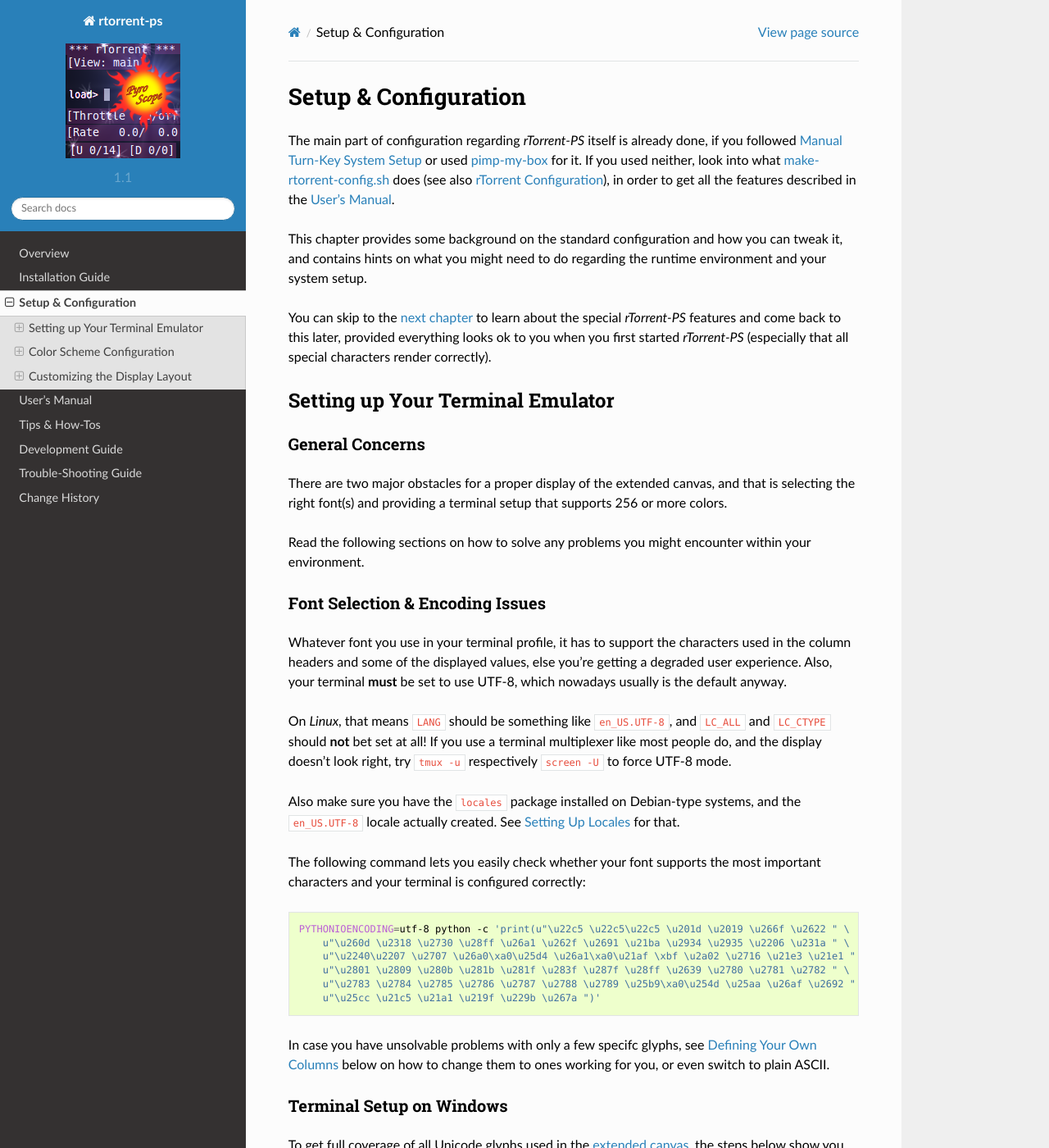
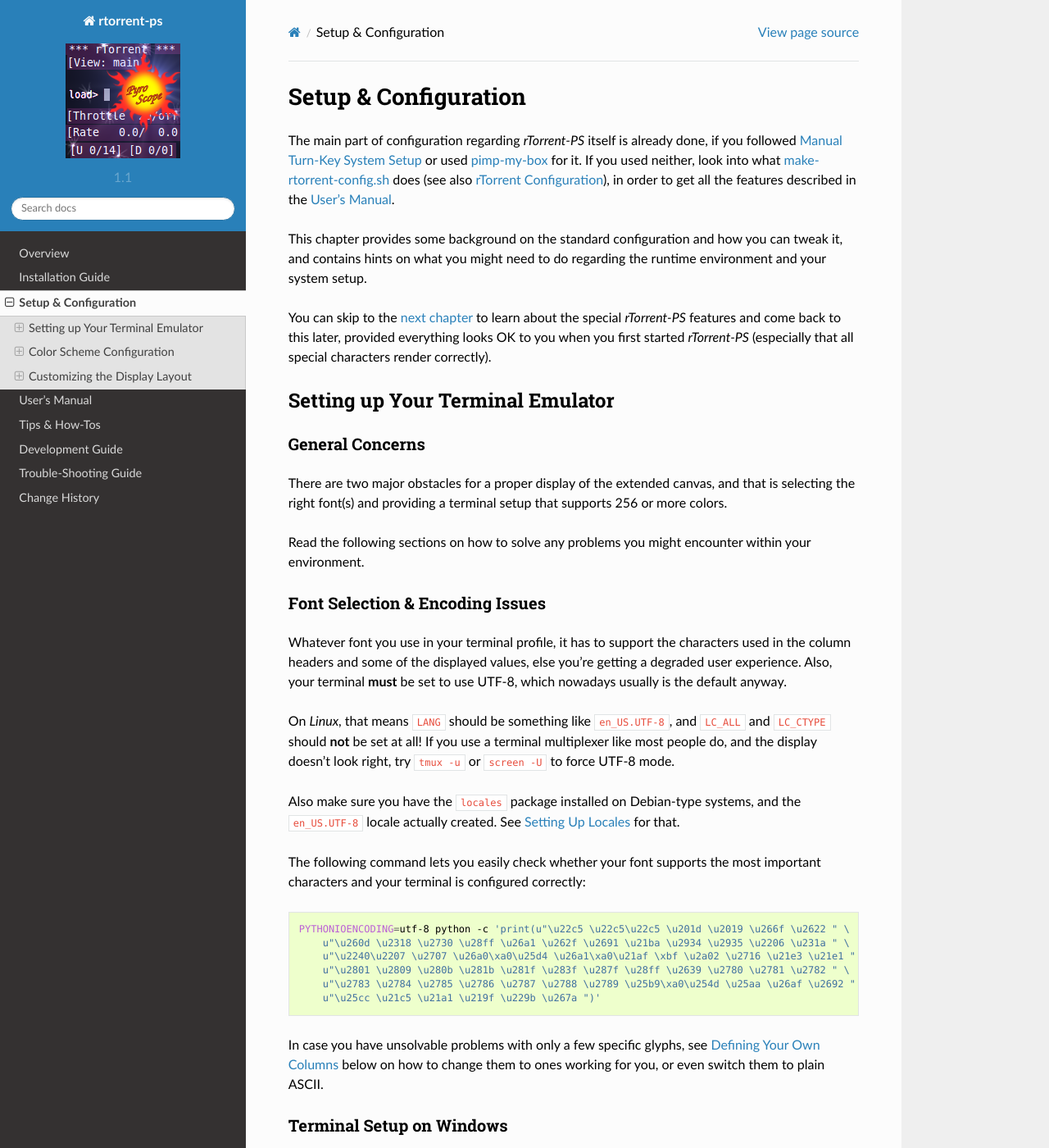
Before and after one commit to pyroscope/rtorrent-ps, a Sphinx documentation site: the page built from docs/setup.rst, in a window 1280 px wide and 1400 px high. Shown: the whole window at 82% size. Built offline with Sphinx 7.4.7 and the Read the Docs theme 2.0.0, drawn with Linux system fonts in a browser that asks for light colours; some of the changed text lies outside the part shown.

Commit message:
Minor doc fixes (#95)

```diff
--- a/docs/manual.rst
+++ b/docs/manual.rst
@@ -75,7 +75,7 @@
     of downloads / seeders / leechers is not totally outdated.
     The ``&`` key can be used to manually scrape the item in focus.
 #.  A watchdog for the ``pyrotorque`` daemon process (checks every 5 minutes,
-    and starts it when missing *if* the `~/.pyroscope/run/pyrotorque` file exists).
+    and starts it when not running *if* the `~/.pyroscope/run/pyrotorque` file exists).
 
 With regards to using the ‘right’ configuration to get the above, you need
 the ``*.rc.default`` files in the ``~/.pyroscope/rtorrent.d`` directory
@@ -183,7 +183,7 @@
     or else the value of the ``displayname`` custom field when set on an item
 Tracker
     Domain of the first HTTP tracker with seeds or leeches,
-    or else the first one altogether – note that your can define nicer
+    or else the first one altogether – note that you can define nicer
     aliases using the `trackers.alias.set_key`_ command in your configuration
 
 For the various time displays to work, you need
--- a/docs/setup.rst
+++ b/docs/setup.rst
@@ -12,7 +12,7 @@
 
 You can skip to the :doc:`next chapter <manual>` to learn about
 the special `rTorrent-PS` features and come back to this later,
-provided everything looks ok to you when you first started `rTorrent-PS`
+provided everything looks OK to you when you first started `rTorrent-PS`
 (especially that all special characters render correctly).
 
 .. _pimp-my-box: https://github.com/pyroscope/pimp-my-box
@@ -43,9 +43,9 @@
 Also, your terminal **must** be set to use UTF-8, which nowadays usually is the default anyway.
 
 On `Linux`, that means ``LANG`` should be something like ``en_US.UTF-8``, and ``LC_ALL``
-and ``LC_CTYPE`` should **not** bet set at all! If you use a terminal
+and ``LC_CTYPE`` should **not** be set at all! If you use a terminal
 multiplexer like most people do, and the display doesn't look right, try
-``tmux -u`` respectively ``screen -U`` to force UTF-8 mode.
+``tmux -u`` or ``screen -U`` to force UTF-8 mode.
 
 Also make sure you have the ``locales`` package installed on Debian-type systems,
 and the ``en_US.UTF-8`` locale actually created. See :ref:`install-locale` for that.
@@ -62,9 +62,9 @@
         u"\u2783 \u2784 \u2785 \u2786 \u2787 \u2788 \u2789 \u25b9\xa0\u254d \u25aa \u26af \u2692 " \
         u"\u25cc \u21c5 \u21a1 \u219f \u229b \u267a ")'
 
-In case you have unsolvable problems with only a few specifc glyphs,
+In case you have unsolvable problems with only a few specific glyphs,
 see :ref:`add-custom-columns` below on how to change them to ones working for you,
-or even switch to plain ASCII.
+or even switch them to plain ASCII.
 
 
 .. _term-win:
@@ -73,7 +73,7 @@
 ^^^^^^^^^^^^^^^^^^^^^^^^^
 
 To get full coverage of all Unicode glyphs used in the :ref:`extended canvas <extended-canvas>`,
-the steps below show you how to use font linking to make ``Everson Mono`` complement ``DevaVu Sans Mono``
+the steps below show you how to use font linking to make ``Everson Mono`` complement ``DejaVu Sans Mono``
 when used in ``PuTTY`` version 0.70 or higher.
 
 #. Download and install the `DejaVu Sans Mono`_ and `Everson Mono`_ fonts.
@@ -230,7 +230,7 @@
 Showing a Terminal's Palette
 ^^^^^^^^^^^^^^^^^^^^^^^^^^^^
 
-The ``term-256color.py`` script can help you with showing the colors your
+The `term-256color.py`_ script can help you with showing the colors your
 terminal supports, an example output using Gnome's terminal looks like
 the following...
 
@@ -240,12 +240,13 @@
 
    Output of **term-256-color.py**
 
+.. _`term-256color.py`: https://github.com/pyroscope/rtorrent-ps/blob/master/term-256color.py
 
 Working With Color Schemes
 ^^^^^^^^^^^^^^^^^^^^^^^^^^
 
 If your terminal works as intended,
-you now might want to find you own coloring theme.
+you now might want to find you own color theme.
 The easiest way is to use a second shell and ``rtxmlrpc``. Try
 out some colors, and add the combinations you like to your
 ``~/.rtorrent.rc``.
```
Also changed, not shown: other parts of docs/setup.rst (+1 -1 lines).
